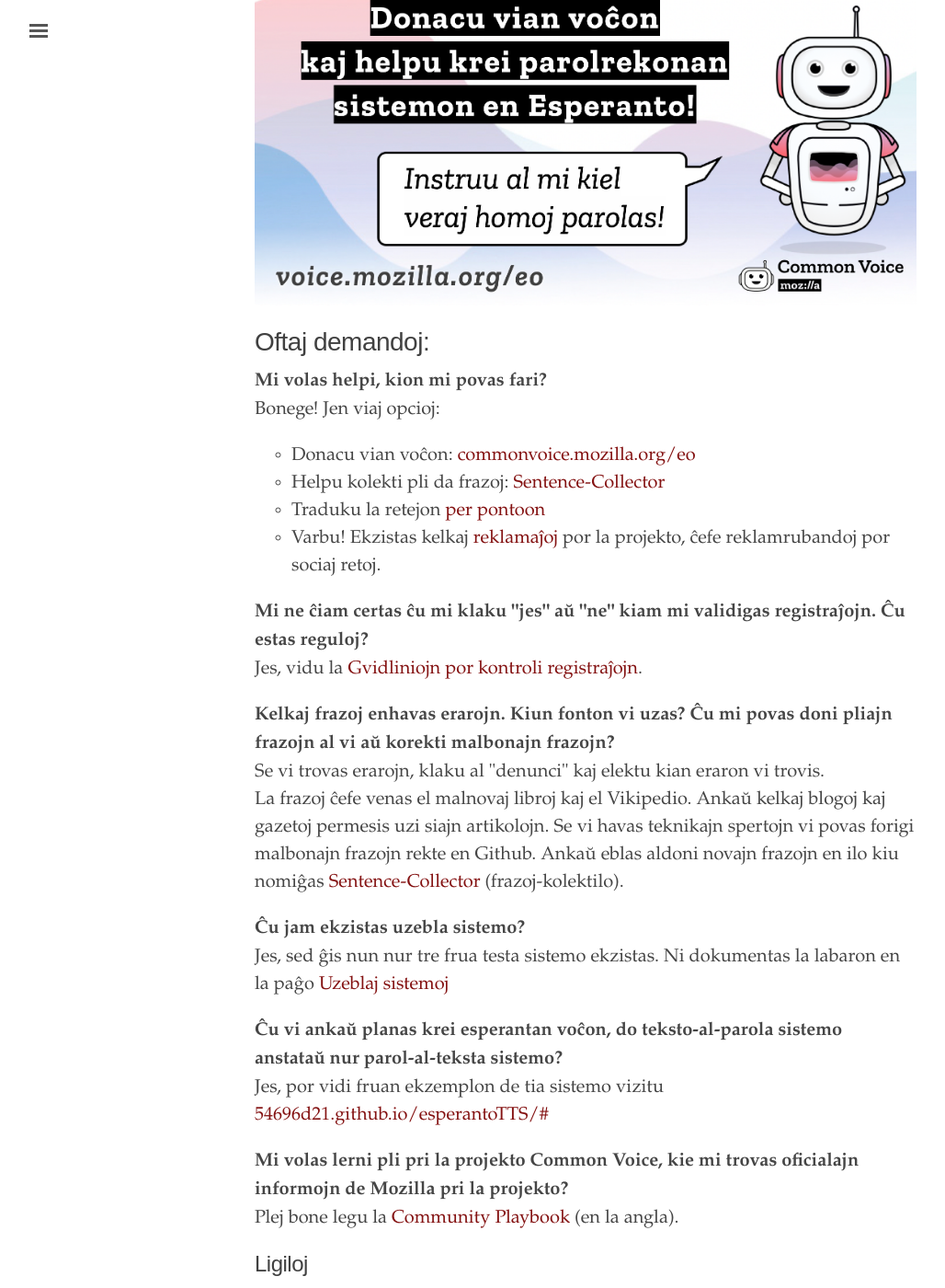
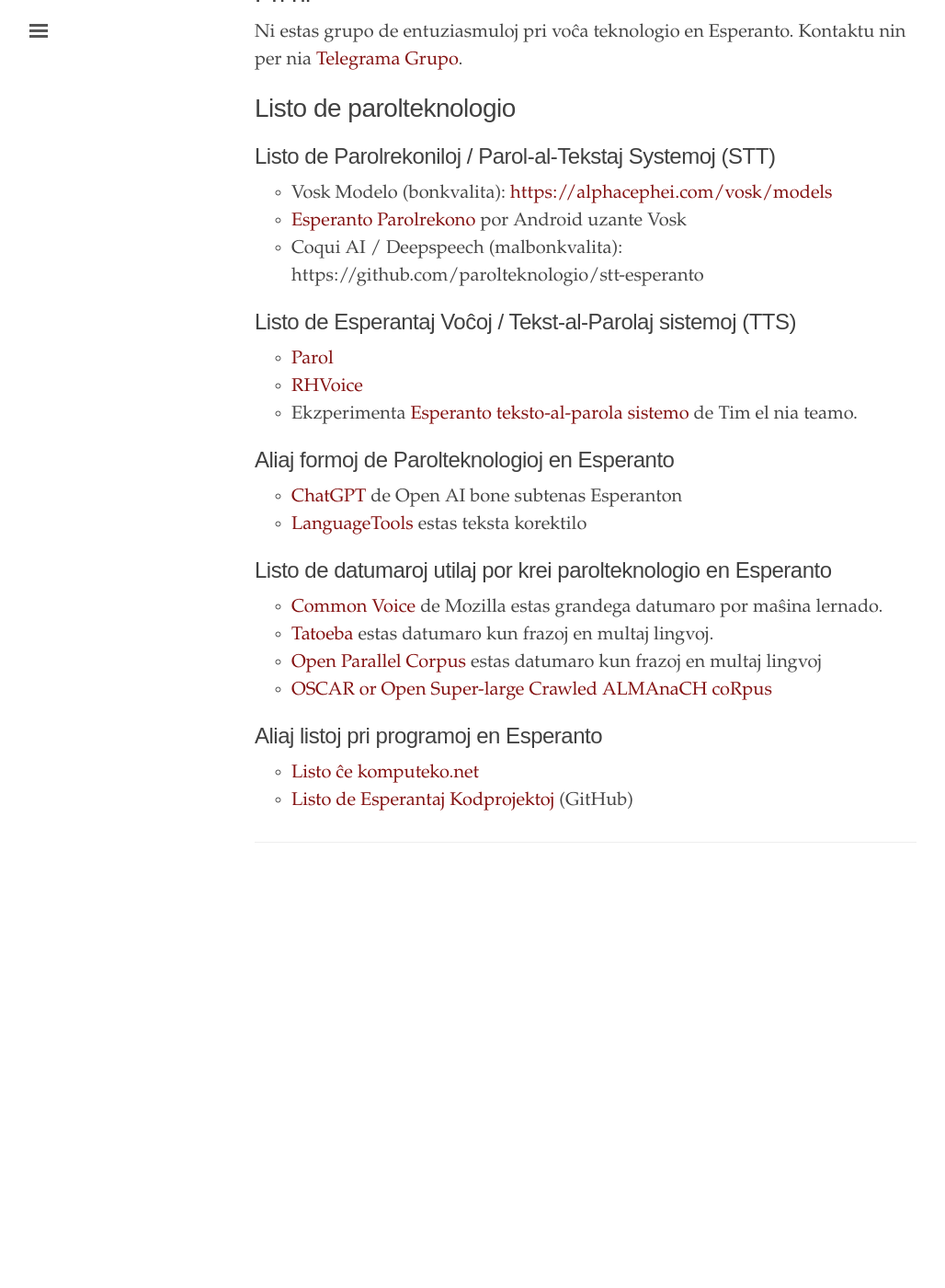
Before and after one commit to parolteknologio/parolteknologio.github.io, a Jekyll site: the page built from index.html, in a window 1280 px wide and 1400 px high, scrolled down 192 px. Shown: the whole window at 92% size, without its empty margins (3-1031 px from the left). Built offline with Jekyll 4.4.1, drawn with Linux system fonts in a browser that asks for light colours; after the commit the page ends 1189 px from its top, so only the background shows below that; some of the changed text lies outside the part shown.

Commit message:
nova versio

```diff
--- a/index.html
+++ b/index.html
@@ -3,85 +3,47 @@ layout: default
 title: "Voĉaj teknologioj por Esperantujo"
 ---
 <div class="introduction">
-<a href="https://commonvoice.mozilla.org/eo" target="_blank"><img src="2-1-banner.png" alt="" ></a>
 
-    <div>
-        <h1>Oftaj demandoj:</h1>
-        <p>
-        <strong>Mi volas helpi, kion mi povas fari?</strong><br>
-                Bonege! Jen viaj opcioj:
-                <ul>
-                    <li>Donacu vian voĉon: <a href="https://commonvoice.mozilla.org/eo">commonvoice.mozilla.org/eo</a></li>
-                    <li>Helpu kolekti pli da frazoj: <a href="https://commonvoice.mozilla.org/sentence-collector/">Sentence-Collector</a> </li>
-                    <li>Traduku la retejon <a href="https://pontoon.mozilla.org/eo/common-voice/">per pontoon</a></li>
-                    <li>Varbu! Ekzistas kelkaj <a href="https://github.com/parolteknologio/reklamajxoj">reklamaĵoj</a> por la projekto, ĉefe reklamrubandoj por sociaj retoj.</li>
-                </ul>
-              </p>
-        <p><strong>Mi ne ĉiam certas ĉu mi klaku "jes" aŭ "ne" kiam mi validigas registraĵojn. Ĉu estas reguloj?</strong><br/>
-        Jes, vidu la <a href="https://parolteknologio.github.io/gvidlinioj/">Gvidliniojn por kontroli registraĵojn</a>.</p>
-        <p>
-        <strong>Kelkaj frazoj enhavas erarojn. Kiun fonton vi uzas? Ĉu mi povas doni pliajn frazojn al vi aŭ korekti malbonajn frazojn?</strong><br>
-                    Se vi trovas erarojn, klaku al "denunci" kaj elektu kian eraron vi trovis.
-                    <br> La frazoj ĉefe venas el malnovaj libroj kaj el Vikipedio. Ankaŭ kelkaj blogoj kaj gazetoj permesis uzi siajn artikolojn. Se vi havas teknikajn spertojn vi povas forigi malbonajn frazojn rekte en Github. Ankaŭ eblas aldoni novajn frazojn en ilo kiu nomiĝas <a href="https://common-voice.github.io/sentence-collector/#/how-to">Sentence-Collector</a> (frazoj-kolektilo).
-         </p>
-         <p>
-        <strong>Ĉu jam ekzistas uzebla sistemo?</strong>
-                    <br> Jes, sed ĝis nun nur tre frua testa sistemo ekzistas. Ni dokumentas la labaron en la paĝo <a href="https://parolteknologio.github.io/deepspeech/"> Uzeblaj sistemoj</a>
-         </p>
-         <p>
-        <strong>Ĉu vi ankaŭ planas krei esperantan voĉon, do teksto-al-parola sistemo anstataŭ nur parol-al-teksta sistemo? </strong>
+<h1>Pri ni</h1>
+<p>Ni estas grupo de entuziasmuloj pri voĉa teknologio en Esperanto. Kontaktu nin per nia <a href="https://t.me/joinchat/rkl0bSUR0jQxNzY0">Telegrama Grupo</a>.</p>
 
-                    <br> Jes, por vidi fruan ekzemplon de tia sistemo vizitu <a href="https://54696d21.github.io/esperantoTTS/#//">54696d21.github.io/esperantoTTS/#</a>
-         </p>
+<h1>Listo de parolteknologio</h1>
 
-         <p>
-          <strong>Mi volas lerni pli pri la projekto Common Voice, kie mi trovas oficialajn informojn de Mozilla pri la projekto?</strong>
+<h2>Listo de Parolrekoniloj / Parol-al-Tekstaj Systemoj (STT)</h2>
+<ul>
+<li>Vosk Modelo (bonkvalita): <a href="https://alphacephei.com/vosk/models">https://alphacephei.com/vosk/models</a></li>
+<li><a href="https://play.google.com/store/apps/details?id=dk.nordfalk.esperanto.parolrekono">Esperanto Parolrekono</a> por Android uzante Vosk</li>
+<li>Coqui AI / Deepspeech (malbonkvalita): https://github.com/parolteknologio/stt-esperanto </li>
+</ul>
 
-                      <br>Plej bone legu la <a href="https://common-voice.github.io/community-playbook/">Community Playbook</a> (en la angla).
-           </p>
 
-        <h2>Ligiloj</h2>
-        <ul>
-            <li><a href="https://commonvoice.mozilla.org/eo">commonvoice.mozilla.org/eo</a></li>
-            <li><a href="https://eo.wikipedia.org/wiki/Common_Voice">Common Voice en Vikipedio</a></li>
-            <li><a href="https://common-voice.github.io/sentence-collector/#/how-to">Sentence-Collector</a> ilo por kolekti kaj validigi novajn frazojn por la projekto</li>
-            <li><a href="https://pontoon.mozilla.org/eo/common-voice/">Traduktado de la retejo per pontoon</a></li>
-            <li><a href="https://github.com/mozilla/voice-web">Common Voice ĉe Github</a></li>
-            <li><a href="https://github.com/parolrekonado">https://github.com/parolrekonado</a> - La esperantlingva parolrekonado ĉe Github</li>
-            <li><a href="https://common-voice.github.io/community-playbook/">Mozilla Voice Community Playbook </a> manlibro pri la tuta projekto (en la angla)</li>
-          </ul>
 
-      <h2>Kontaktu nin</h2>
-      <ul>
-        <li>Matrix: <a href="https://chat.mozilla.org/#/room/#esperanto:mozilla.org">#esperanto:mozilla.org</a> ĉe <a href="https://chat.mozilla.org">chat.mozilla.org</a></li>
-        <li>Telegramo: <a href="https://t.me/joinchat/rkl0bSUR0jQxNzY0">Parolrekonilo por Esperanto</a></li>
-      </ul>
+<h2>Listo de Esperantaj Voĉoj / Tekst-al-Parolaj sistemoj (TTS)</h2>
+<ul>
+<li><a href="https://parol.martinrue.com/">Parol</a></li>
+<li><a href="https://github.com/RHVoice/RHVoice">RHVoice</a></li>
+<li>Ekzperimenta <a href="https://54696d21.github.io/esperantoTTS/#//">Esperanto teksto-al-parola sistemo</a> de Tim el nia teamo.</li>
+</ul>
 
-        <h2>Artikoloj kaj videoj pri la projekto</h2>
-        <ul>
-            <li>Liberafolio:
-                <ul>
-                    <li><a href="https://www.liberafolio.org/2021/06/29/cifromono-rapidigas-parolrekonon-en-esperanto/">Ĉifromono rapidigas parolrekonon en Esperanto</a> (2021)</li>
-                    <li><a href="https://www.liberafolio.org/2020/01/20/virinaj-vocoj-mankas-en-esperanta-datumaro/">Virinaj voĉoj mankas en Esperanta datumaro</a> (2020)</li>
-                </ul>
-            </li>
+<h2>Aliaj formoj de Parolteknologioj en Esperanto</h2>
+<ul>
+<li><a href="https://chat.openai.com/">ChatGPT</a> de Open AI bone subtenas Esperanton</li>
+<li><a href="https://languagetool.org">LanguageTools</a> estas teksta korektilo</li>
+</ul>
 
-            <li>Vikipedio
-                <ul>
-                    <li><a href="https://eo.wikipedia.org/wiki/Common_Voice">Common Voice</a></li>
-                    <li><a href="https://eo.wikipedia.org/wiki/Parolrekonado">Parolrekonado</a></li>
-                </ul>
-            </li>
-            <li>Aliaj
-                <ul>
-                    <li><a href="https://revuoesperanto.org/projekto_de_mozilla">revuoesperanto.org</a>
-                        Nova projekto de Mozilla ebligos al maŝinoj paroli en Esperanto</li>
-                        <li><a href="https://ikso.net/nova-projekto-de-mozilla-ebligos-al-masinoj-paroli-en-esperanto/">E@I: Nova projekto de Mozilla ebligos al maŝinoj paroli en Esperanto</a></li>
-                    <li><a href="https://www.youtube.com/watch?v=FU61xCRz21w">Evildea: Contribute your voice! | Kontribuu per via voĉo!</a></li>
-                </ul>
-            </li>
-         </ul>
-    </div>
+<h2>Listo de datumaroj utilaj por krei parolteknologio en Esperanto</h2>
+<ul>
+<li><a href="https://commonvoice.mozilla.org/eo">Common Voice</a> de Mozilla estas grandega datumaro por maŝina lernado.</li>
+<li><a href="https://tatoeba.org">Tatoeba</a> estas datumaro kun frazoj en multaj lingvoj.</li>
+<li><a href="https://opus.nlpl.eu/">Open Parallel Corpus</a> estas datumaro kun frazoj en multaj lingvoj </li>
+<li><a href="https://traces1.inria.fr/oscar/ ">OSCAR or Open Super-large Crawled ALMAnaCH coRpus</a></li>
+</ul>
+
+<h2>Aliaj listoj pri programoj en Esperanto</h2>
+<ul>
+<li><a href="https://pliejo.komputeko.net/esperantigataj-programoj-kaj-retejoj">Listo ĉe komputeko.net</a></li>
+<li><a href="https://github.com/Esperanto/projektoj">Listo de Esperantaj Kodprojektoj</a> (GitHub)</li>
+</ul>
 
 </div>
 
```
